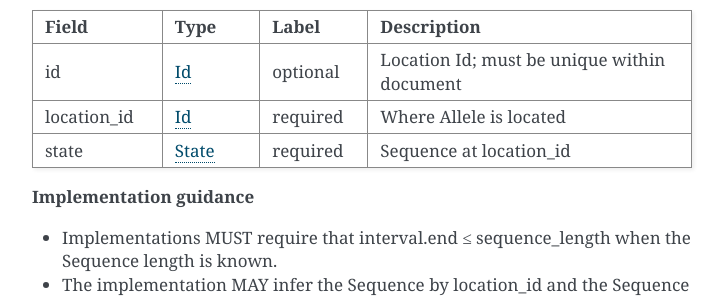
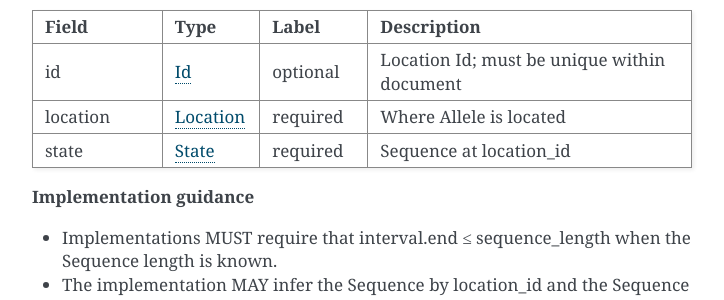
Before and after one commit to ga4gh/vrs, a Sphinx documentation site: the page built from docs/source/specification/terms_and_model/variation.rst, in a window 1280 px wide and 900 px high, scrolled down 663 px. Shown: the part 155-455 px from the top of the window, without its empty margins (388-1112 px from the left). Built offline with Sphinx 7.4.7, drawn with Linux system fonts in a browser that asks for light colours.

Commit message:
fix Allele table content, pt 2

```diff
--- a/docs/source/specification/terms_and_model/variation.rst
+++ b/docs/source/specification/terms_and_model/variation.rst
@@ -32,7 +32,7 @@ An Allele is a specific, single, and contiguous :ref:`Sequence` at a :ref:`Locat
    :widths: 12, 9, 10, 30
 
    id, :ref:`Id`, optional, Location Id; must be unique within document
-   location_id, :ref:`Id`, required, Where Allele is located
+   location, :ref:`Location`, required, Where Allele is located
    state, :ref:`State`, required, Sequence at location_id
 
 **Implementation guidance**
```
